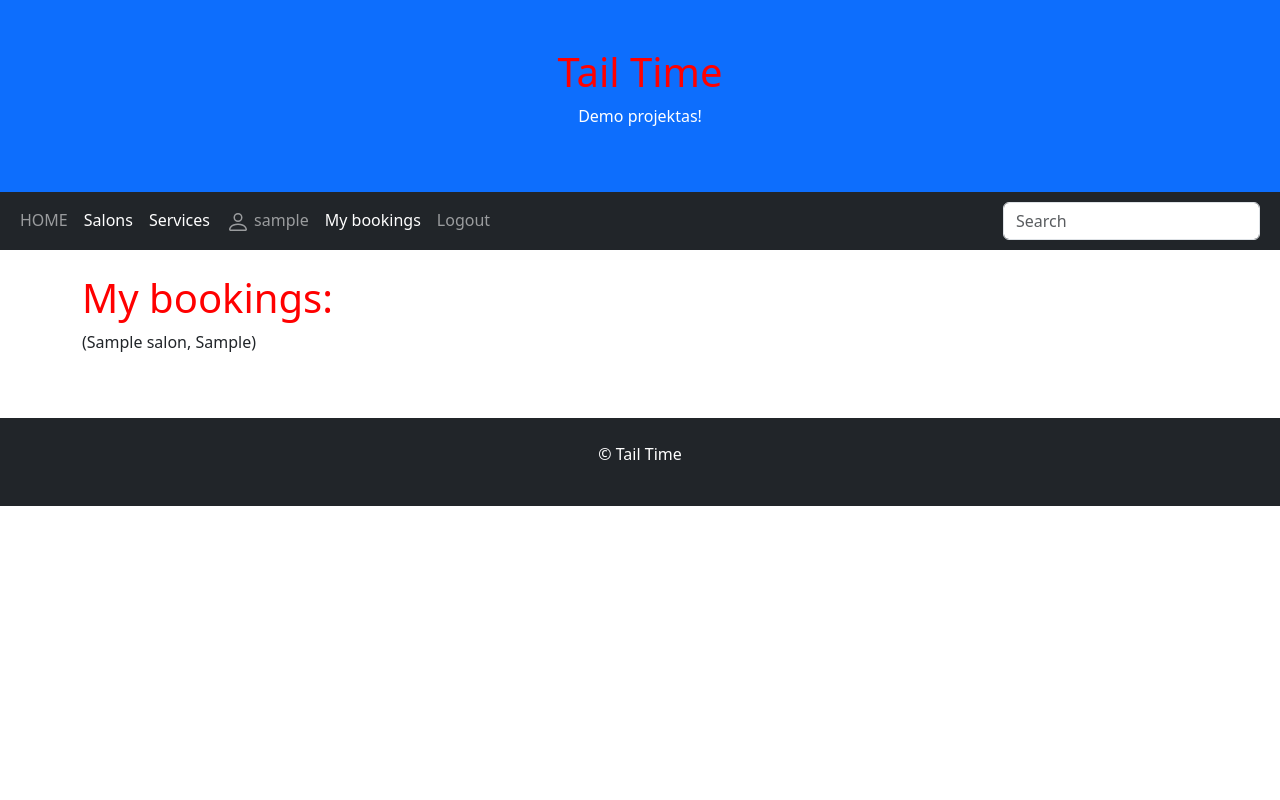
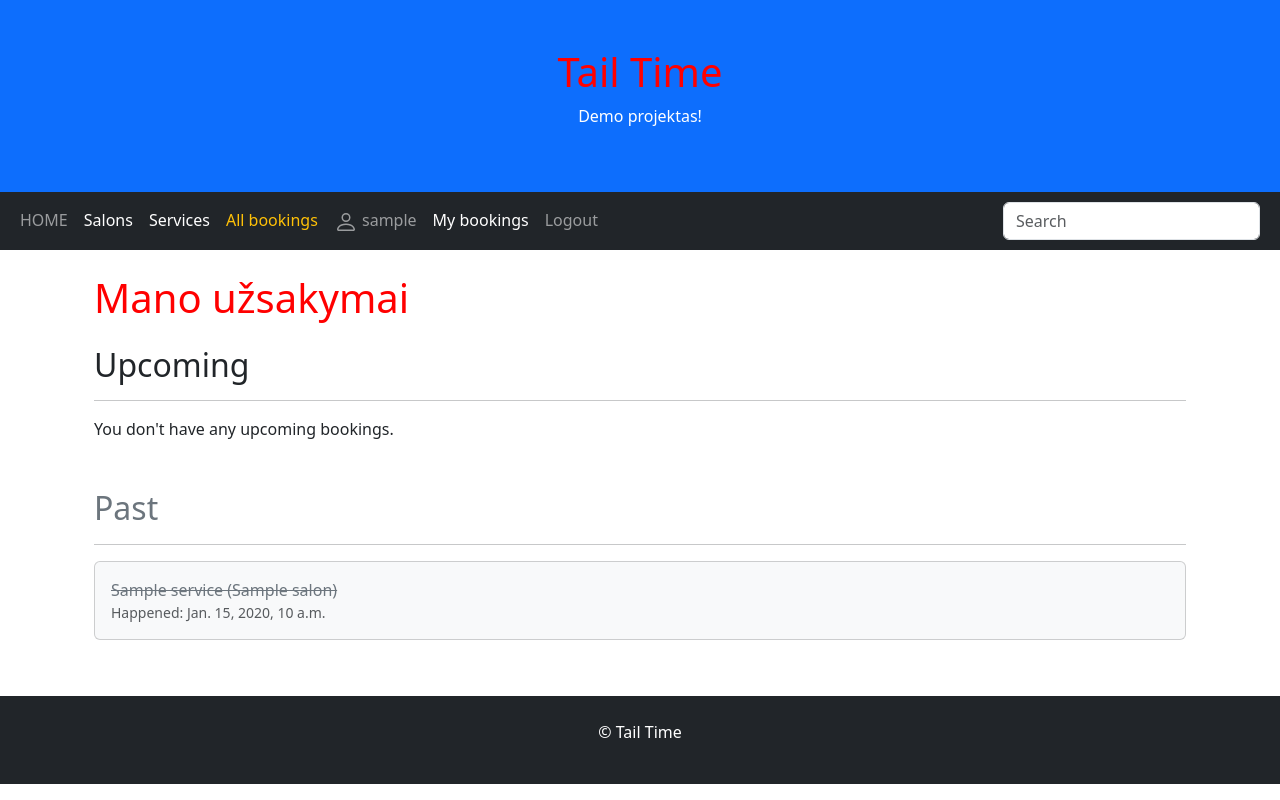
Before and after one commit to LinaDailidaite/TailTime, a Django app: page /mybookings/ in a window 1280 px wide. Run offline with Django 5.2, Linux system fonts and the light colour scheme; a user stored in the database is signed in; tables that the repository leaves empty hold one stand-in row (values such as "Sample post").

Commit message:
Sukurti List, Detail, Create, Update ir Delete views prie užsakymų. Nuo šiol is_staff gali koreguoti visus užsakymus. Taip pat vartotojo užsakymai filtruojame pagal būsimus ir buvusius.

```diff
--- a/mysite/pets/templates/base.html
+++ b/mysite/pets/templates/base.html
@@ -31,6 +31,11 @@
                 <li class="nav-item">
                     <a class="nav-link active" href="{% url 'services' %}">Services</a>
                 </li>
+                {% if user.is_staff %}
+                <li class="nav-item">
+                    <a class="nav-link text-warning" href="{% url 'bookings' %}">All bookings</a>
+                </li>
+                {% endif %}
                 {% if user.is_authenticated %}
                 <li class="nav-item"><a class="nav-link" href="{% url 'profile' %}">
                   <svg class="bi bi-person" width="1.5em" height="1.5em" viewBox="0 0 16 16" fill="currentColor" xmlns="http://www.w3.org/2000/svg">
--- a/mysite/pets/templates/my_bookings.html
+++ b/mysite/pets/templates/my_bookings.html
@@ -3,8 +3,37 @@
 {% block title %}My bookings{% endblock %}
 
 {% block content %}
-<h1>My bookings:</h1>
-{% for booking in bookings %}
-<p class="{% if instance.is_overdue %}text-danger{% endif %}">{{ booking.name }} ({{ booking.salon }})</p>
-{% endfor %}
+<div class="container">
+    <h1>Mano užsakymai</h1>
+
+    <h2 class="mt-4">Upcoming</h2>
+    <hr>
+    {% if upcoming_bookings %}
+        {% for booking in upcoming_bookings %}
+            <div class="card mb-2 border-primary">
+                <div class="card-body">
+                    <p class="mb-0"><strong>{{ booking.service.name }}</strong> ({{ booking.salon.name }})</p>
+                    <p class="text-muted mb-0 small">Date: {{ booking.date_time }}</p>
+                </div>
+            </div>
+        {% endfor %}
+    {% else %}
+        <p>You don't have any upcoming bookings.</p>
+    {% endif %}
+
+    <h2 class="mt-5 text-secondary">Past</h2>
+    <hr>
+    {% if past_bookings %}
+        {% for booking in past_bookings %}
+            <div class="card mb-2 bg-light">
+                <div class="card-body">
+                    <p class="mb-0 text-secondary"><s>{{ booking.service.name }} ({{ booking.salon.name }})</s></p>
+                    <p class="text-muted mb-0 small">Happened: {{ booking.date_time }}</p>
+                </div>
+            </div>
+        {% endfor %}
+    {% else %}
+        <p>Past bookings history is empty.</p>
+    {% endif %}
+</div>
 {% endblock %}
--- a/mysite/pets/urls.py
+++ b/mysite/pets/urls.py
@@ -12,4 +12,9 @@ urlpatterns = [
     path("mybookings/", views.MyBookingListView.as_view(), name="mybookings"),
     path('signup/', views.SignUpView.as_view(), name='signup'),
     path('profile/', views.ProfileUpdateView.as_view(), name='profile'),
+    path("bookings/", views.BookingListView.as_view(), name="bookings"),
+    path("bookings/create", views.BookingCreateView.as_view(), name="booking_create"),
+    path("bookings/<int:pk>", views.BookingDetailView.as_view(), name="booking-detail"),
+    path("bookings/<int:pk>/update", views.BookingUpdateView.as_view(), name="booking_update"),
+    path("bookings/<int:pk>/delete", views.BookingDeleteView.as_view(), name="booking_delete"),
 ]
--- a/mysite/pets/views.py
+++ b/mysite/pets/views.py
@@ -1,18 +1,18 @@
 from django.http import HttpResponse
-from django.shortcuts import render
 from .models import Booking, Salon, Service
 from django.views import generic
 from django.db.models import Q
-from django.contrib.auth.mixins import LoginRequiredMixin
+from django.contrib.auth.mixins import LoginRequiredMixin, UserPassesTestMixin
 from django.contrib.auth.forms import UserCreationForm
 from django.urls import reverse_lazy
 from django.shortcuts import render, reverse
 from .forms import ServiceReviewForm
 from django.views.generic.edit import FormMixin
-from django.views import generic
 from django.contrib.auth.models import User
 from .forms import CustomUserChangeForm
 from .forms import CustomUserCreateForm
+from .forms import BookingCreateUpdateForm
+from django.utils import timezone
 
 def salons(request):
     salons = Salon.objects.all()
@@ -104,8 +104,16 @@ class MyBookingListView(LoginRequiredMixin, generic.ListView):
     context_object_name = "bookings"
 
     def get_queryset(self):
-        return Booking.objects.filter(user=self.request.user)
+        return Booking.objects.filter(user=self.request.user).order_by('date_time')
 
+    def get_context_data(self, **kwargs):
+        context = super().get_context_data(**kwargs)
+        now = timezone.now()
+
+        context['upcoming_bookings'] = self.get_queryset().filter(date_time__gte=now)
+        context['past_bookings'] = self.get_queryset().filter(date_time__lt=now)
+
+        return context
 
 class SignUpView(generic.CreateView):
     form_class = CustomUserCreateForm
@@ -119,3 +127,55 @@ class ProfileUpdateView(LoginRequiredMixin, generic.UpdateView):
 
     def get_object(self, queryset=None):
         return self.request.user
+
+
+
+# LIST VIEW
+class BookingListView(LoginRequiredMixin, UserPassesTestMixin, generic.ListView):
+    model = Booking
+    context_object_name = "bookings"
+    template_name = "bookings.html"
+
+    def test_func(self):
+        return self.request.user.is_staff
+
+# DETAIL VIEW
+class BookingDetailView(LoginRequiredMixin, UserPassesTestMixin, generic.DetailView):
+    model = Booking
+    context_object_name = "booking"
+    template_name = "booking_detail.html"
+
+    def test_func(self):
+        return self.request.user.is_staff
+
+# CREATE VIEW
+class BookingCreateView(LoginRequiredMixin, UserPassesTestMixin, generic.CreateView):
+    model = Booking
+    template_name = "booking_form.html"
+    form_class = BookingCreateUpdateForm
+    success_url = reverse_lazy('bookings')
+
+    def test_func(self):
+        return self.request.user.is_staff
+
+# UPDATE VIEW
+class BookingUpdateView(LoginRequiredMixin, UserPassesTestMixin, generic.UpdateView):
+    model = Booking
+    template_name = "booking_form.html"
+    form_class = BookingCreateUpdateForm
+
+    def get_success_url(self):
+        return reverse("booking-detail", kwargs={"pk": self.object.pk})
+
+    def test_func(self):
+        return self.request.user.is_staff
+
+# DELETE VIEW
+class BookingDeleteView(LoginRequiredMixin, UserPassesTestMixin, generic.DeleteView):
+    model = Booking
+    template_name = "booking_delete.html"
+    context_object_name = "booking"
+    success_url = reverse_lazy('bookings')
+
+    def test_func(self):
+        return self.request.user.is_staff
```
Also changed, not shown: mysite/pets/forms.py (+7 -1 lines), mysite/pets/templates/booking_delete.html (added, +10 -0 lines), mysite/pets/templates/booking_detail.html (added, +12 -0 lines), mysite/pets/templates/booking_form.html (added, +12 -0 lines), mysite/pets/templates/bookings.html (added, +9 -0 lines).
